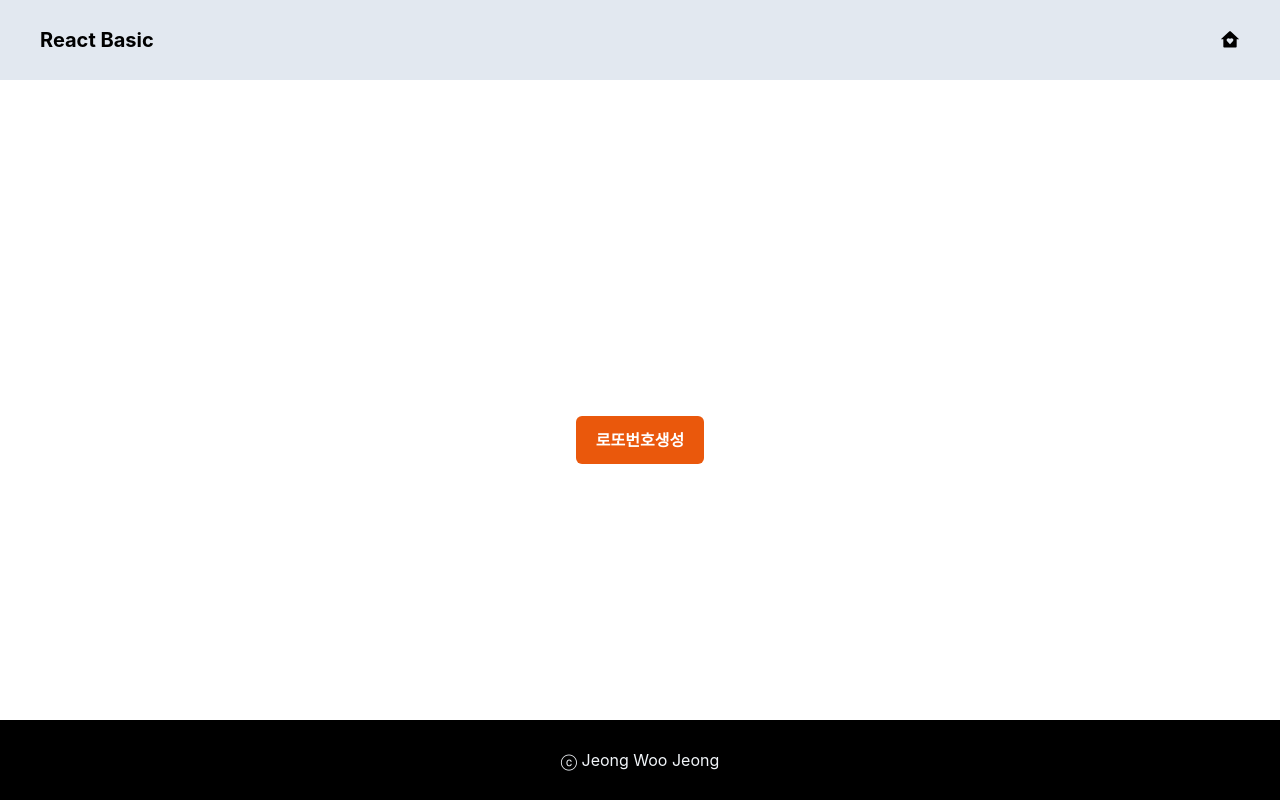
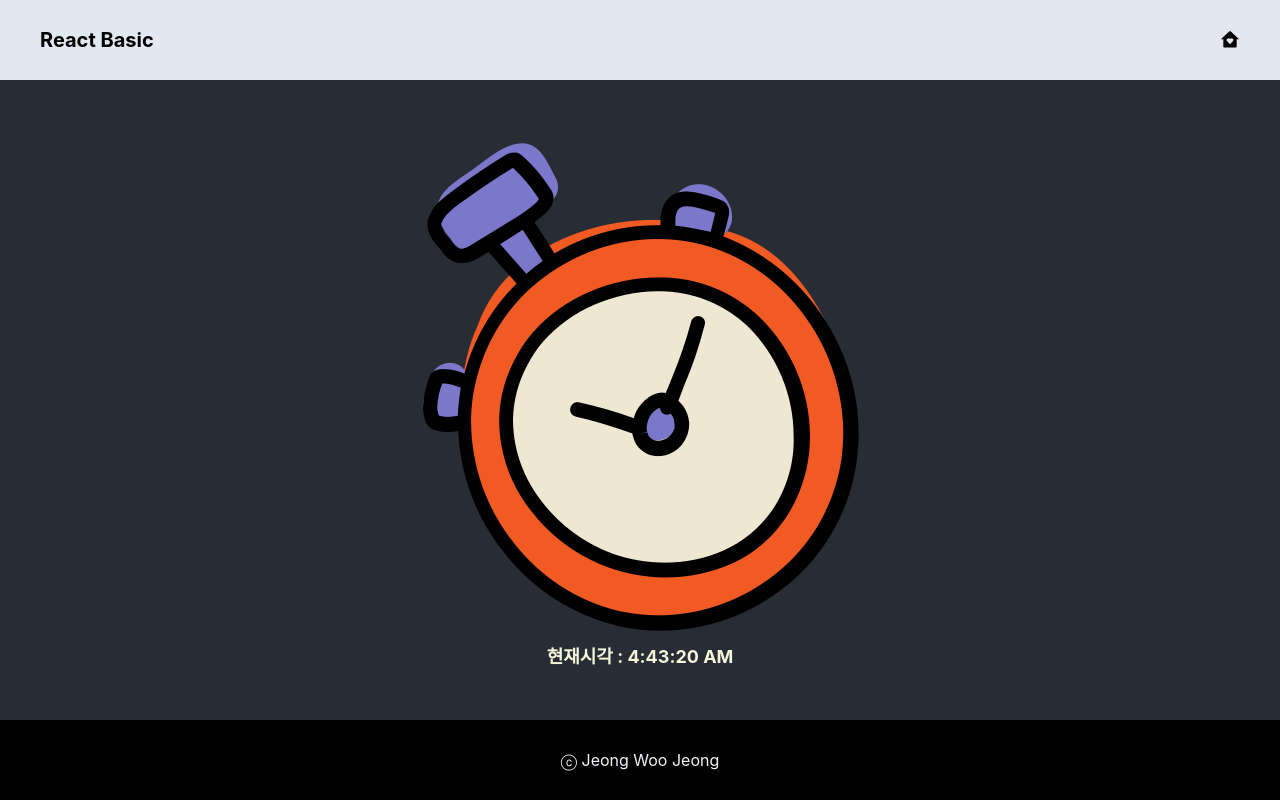
Before and after one commit to woooojeong/study_react, a React (Create React App) app: page / in a window 1280 px wide. Built offline with nearby package versions, Linux system fonts and the light colour scheme; the HTML template or start-up script is replaced by a standard one.

Commit message:
useEffect를 이용한 시계 컴포넌트트

```diff
--- /dev/null
+++ b/src/02/MyClock.css
@@ -0,0 +1,29 @@
+.c1 {
+    width: 100%;
+    height: 100%;
+
+    display: flex;
+    flex-direction: column;
+    justify-content: center;
+    align-items: center;
+
+    background-color: #282c34;
+}
+
+.c2, .c3 {
+    display: flex;
+    justify-content: center;
+    align-items: center;
+}
+
+.c2 {
+    width: 100%;
+    height: 80%;
+}
+
+.c3 {
+    width: 100%;
+    height: 20%;
+
+    color: white;
+}
--- a/src/02/MyClock.js
+++ b/src/02/MyClock.js
@@ -1,12 +1,15 @@
 import MyClockImage from "./MyClockImage";
 import MyClockTime from "./MyClockTime";
+import './MyClock.css';
+
 function MyClock() {
 
     return (
-        <>
+        // <div className="App-header">
+        <div className="c1">
             <MyClockImage />
             <MyClockTime />
-        </>
+        </div>
     );
 }
 
--- a/src/02/MyClockImage.js
+++ b/src/02/MyClockImage.js
@@ -3,7 +3,7 @@
 function MyClockImage(){
 
     return(
-        <div>
+        <div className="c2">
             <img src={clock} alt='clock'/>
         </div>
     );
--- a/src/02/MyClockTime.js
+++ b/src/02/MyClockTime.js
@@ -1,10 +1,36 @@
-function MyClockTime(){
+// CSS 모듈을 import하여 클래스명을 styles 객체로 사용
+import styles from './MyClockTime.module.css'
 
-    return(
-        <div>
-            현재시각 : {new Date().toLocaleTimeString()}
+// React의 훅 useState, useEffect를 import
+import { useState, useEffect } from 'react';
+
+// MyClockTime 컴포넌트 정의
+function MyClockTime() {
+    // ctime 상태 변수 선언 및 초기값으로 현재 시각 설정
+    // setCtime은 상태를 갱신하는 함수
+    const [ctime, setCtime] = useState(new Date());
+
+    // 컴포넌트가 마운트되었을 때 실행되는 useEffect 훅
+    useEffect(() => {
+        // 1초마다 현재 시간을 갱신하는 인터벌 설정
+        const tm = setInterval(() => {
+            setCtime(new Date());
+        }, 1000);
+
+        // 컴포넌트가 언마운트될 때 인터벌 정리(메모리 누수 방지)
+        return () => {
+            clearInterval(tm);
+        }
+    }, []); // 빈 배열로 설정하면 컴포넌트 마운트 시 딱 한 번 실행됨
+
+    return (
+        // 스타일을 적용하기 위해 CSS 모듈에서 클래스명을 가져옴
+        <div className={styles.c3}>
+            {/* 현재 시간을 상태값을 통해 출력 (매초 갱신됨) */}
+            현재시각 : {ctime.toLocaleTimeString()}
         </div>
     );
 }
 
+// 다른 파일에서 이 컴포넌트를 사용할 수 있도록 export
 export default MyClockTime;
--- /dev/null
+++ b/src/02/MyClockTime.module.css
@@ -0,0 +1,5 @@
+.c3 {
+    font-size: large;
+    font-weight: bold;
+    color:beige;
+}
--- a/src/App.js
+++ b/src/App.js
@@ -2,10 +2,10 @@
 import './App.css';
 // import { DiAtom } from "react-icons/di";  // 아이콘도 마찬가지.
 // import Hello from './01/Hello';
-// import MyClock from './02/MyClock';
+import MyClock from './02/MyClock';
 // import MyDiv1 from './03/MyDiv1';
 // import MyList from './04/MyList';
-import Lotto from './05/Lotto';
+// import Lotto from './05/Lotto';
 
 import { RiHomeHeartFill } from "react-icons/ri";
 
@@ -32,9 +32,10 @@
       </header>
       {/* grow : header와 footer를 쓰고 남은 영역을 모두 사용 */}
       <main className='grow w-full flex justify-center items-center overflow-y-auto'>
+        <MyClock />
         {/* <MyDiv1/> */}
         {/* <MyList/> */}
-        <Lotto />
+        {/* <Lotto /> */}
       </main>
       <footer className='flex justify-center items-center h-20 bg-black text-slate-100'>
         ⓒ Jeong Woo Jeong
```
